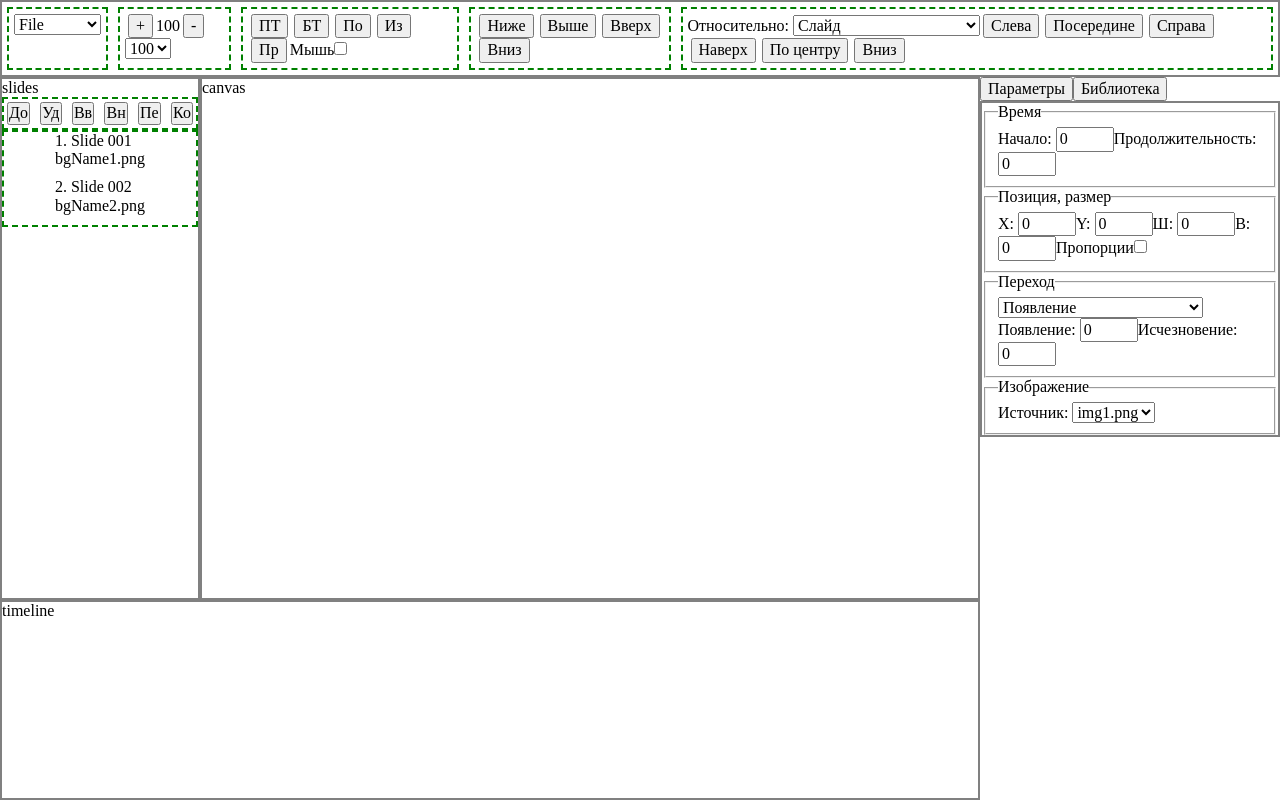
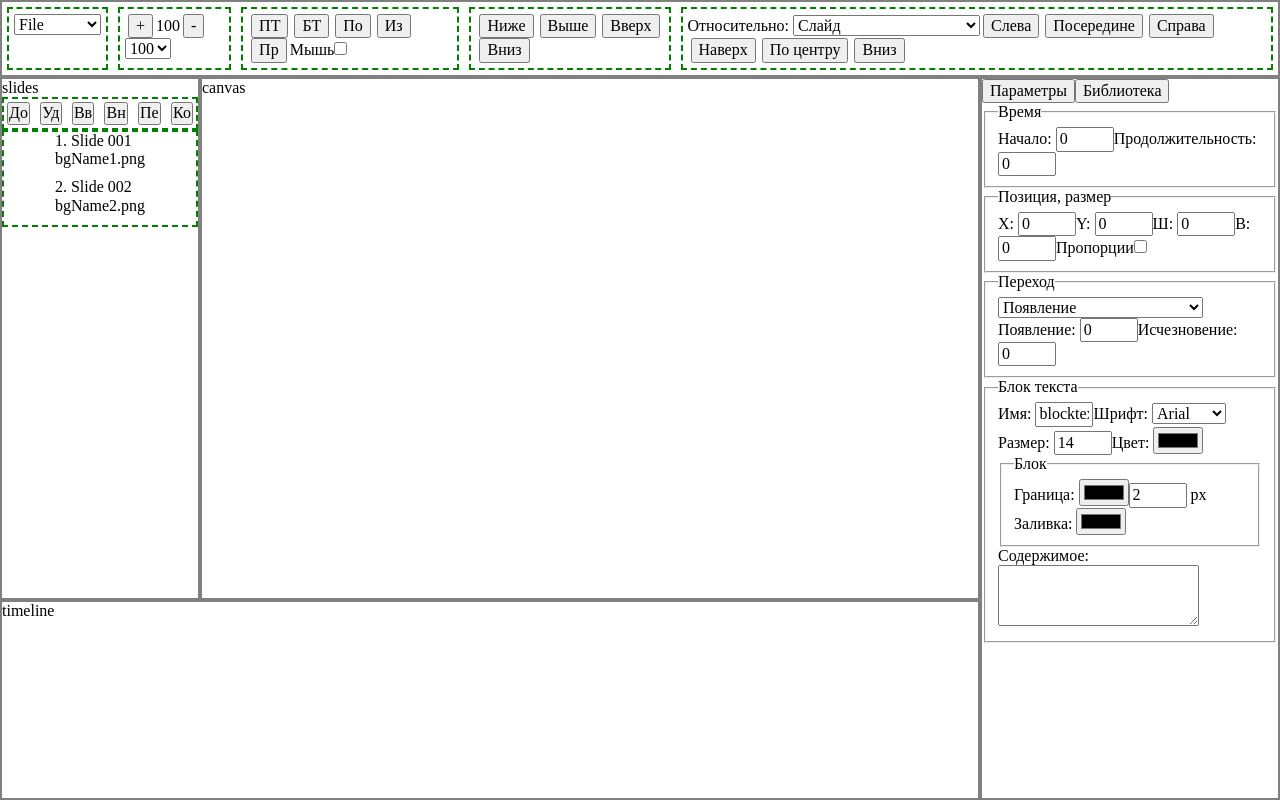
Before and after one commit to kvazimode/capticlone-desktop, a React app: page / in a window 1280 px wide. Built offline with nearby package versions, Linux system fonts and the light colour scheme.

Commit message:
krasivosti

```diff
--- a/src/app/panels/params/library.jsx
+++ b/src/app/panels/params/library.jsx
@@ -2,7 +2,7 @@ import React from 'react'
 
 export default function Library(props) {
     const {imgList, bgList} = props
-    return <div className="panel panel-library">
+    return <>
         <details>
             <summary>Изображения</summary>
             <ul>
@@ -19,5 +19,5 @@ export default function Library(props) {
                 })}
             </ul>
         </details>
-    </div>
+    </>
 }
--- a/src/app/panels/params/params.jsx
+++ b/src/app/panels/params/params.jsx
@@ -6,18 +6,16 @@ const type =
 // `simple-text`
 // `block`
 // `slide`
-`image`
+// `image`
 // `rect`
-// `text-block`
+`text-block`
 // `highlight`
 // `mouse`
 
 export default function Params(props) {
   const {imgList, bgList} = props
-  return (
-    <div className="panel panel-params">
+  return <>
       <Basic />
       <Element type={type} imgList={imgList} bgList={bgList} />
-    </div>
-  )
+      </>
 }
--- a/src/app/panels/params/tabs.jsx
+++ b/src/app/panels/params/tabs.jsx
@@ -18,7 +18,7 @@ class Tabs extends React.PureComponent {
 
     render() {
         return (
-            <div className="panel-tabs">
+            <div className="panel panel-tabs">
                 <button className="params" onClick={(e) => (this.handleTabSelect(e.target.className))}>Параметры</button>
                 <button className="library" onClick={(e) => (this.handleTabSelect(e.target.className))}>Библиотека</button>
                 <Tab tab={this.state.tab} imgList={this.props.imgList} bgList={this.props.bgList} />
```
